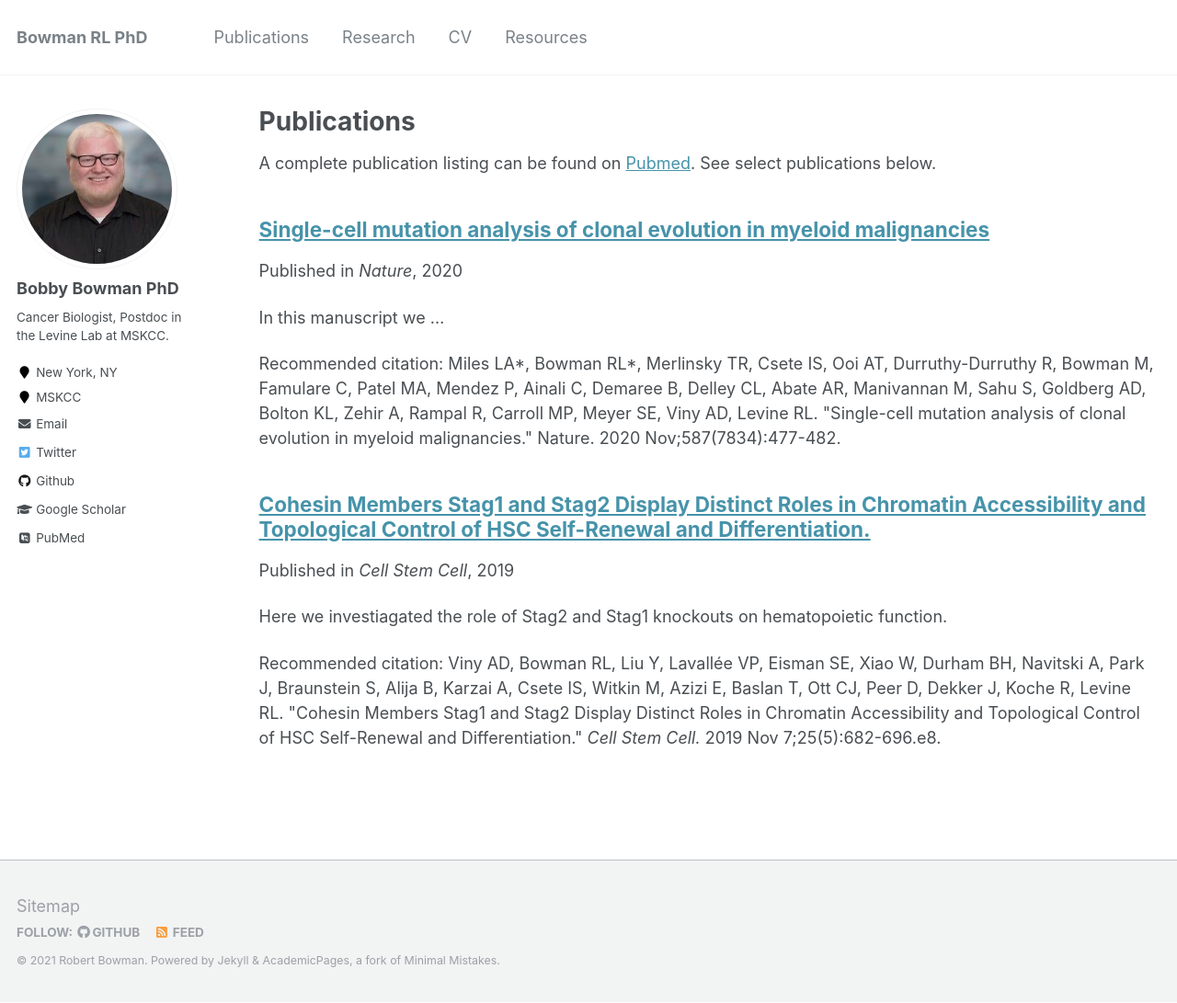
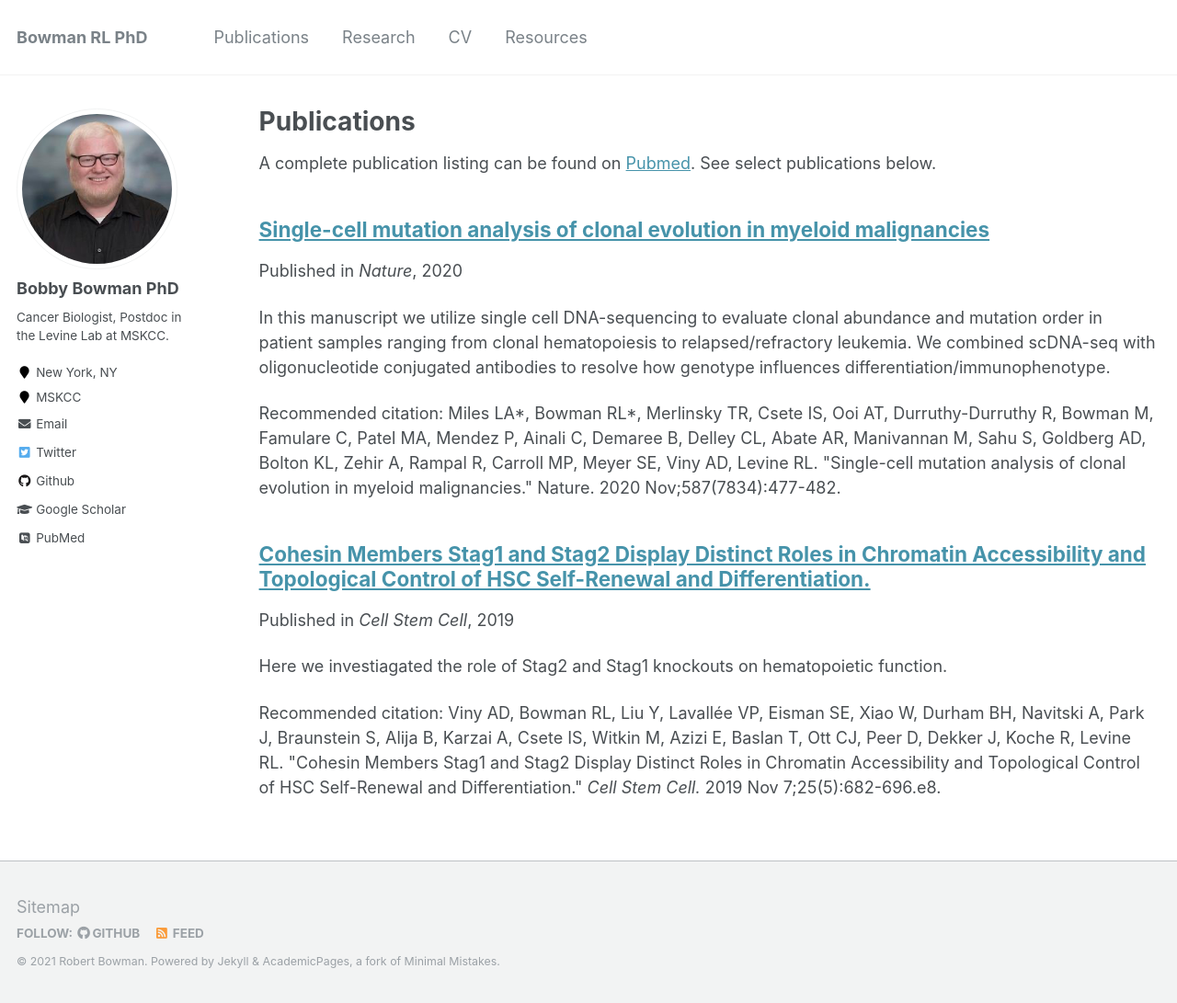
Before and after one commit to bowmanr/bowmanr.github.io, a Jekyll site: the page built from _pages/publications.md, in a window 1280 px wide and 1091 px high. Shown: the whole window at 92% size. Built offline with Jekyll 4.4.1, drawn with Linux system fonts in a browser that asks for light colours; some web fonts are replaced.

Commit message:
pub edits

```diff
--- a/_publications/2020-10-28-scDNAmyeloid.md
+++ b/_publications/2020-10-28-scDNAmyeloid.md
@@ -2,7 +2,7 @@
 title: "Single-cell mutation analysis of clonal evolution in myeloid malignancies"
 collection: publications
 permalink: /publication/2020-10-28-scDNAmyeloid
-excerpt: 'In this manuscript we ...'
+excerpt: 'In this manuscript we utilize single cell DNA-sequencing to evaluate clonal abundance and mutation order in patient samples ranging from clonal hematopoiesis to relapsed/refractory leukemia.  We combined scDNA-seq with oligonucleotide conjugated antibodies to resolve how genotype influences differentiation/immunophenotype.'
 date: 2020-10-28
 venue: 'Nature'
 paperurl: ''
@@ -12,6 +12,6 @@ citation: 'Miles LA*, Bowman RL*, Merlinsky TR, Csete IS, Ooi AT, Durruthy-Durru
 
 [Published](https://www.nature.com/articles/s41586-020-2864-x)
 
-##Abstract:
+## Abstract:
 
 Myeloid malignancies, including acute myeloid leukaemia (AML), arise from the expansion of haematopoietic stem and progenitor cells that acquire somatic mutations. Bulk molecular profiling has suggested that mutations are acquired in a stepwise fashion: mutant genes with high variant allele frequencies appear early in leukaemogenesis, and mutations with lower variant allele frequencies are thought to be acquired later1-3. Although bulk sequencing can provide information about leukaemia biology and prognosis, it cannot distinguish which mutations occur in the same clone(s), accurately measure clonal complexity, or definitively elucidate the order of mutations. To delineate the clonal framework of myeloid malignancies, we performed single-cell mutational profiling on 146 samples from 123 patients. Here we show that AML is dominated by a small number of clones, which frequently harbour co-occurring mutations in epigenetic regulators. Conversely, mutations in signalling genes often occur more than once in distinct subclones, consistent with increasing clonal diversity. We mapped clonal trajectories for each sample and uncovered combinations of mutations that synergized to promote clonal expansion and dominance. Finally, we combined protein expression with mutational analysis to map somatic genotype and clonal architecture with immunophenotype. Our findings provide insights into the pathogenesis of myeloid transformation and how clonal complexity evolves with disease progression.
```
Also changed, not shown: _publications/2018-01-02-CHReview.md (added, +18 -0 lines), _publications/2019-11-07-VinyStag2.md (+1 -1 lines).
